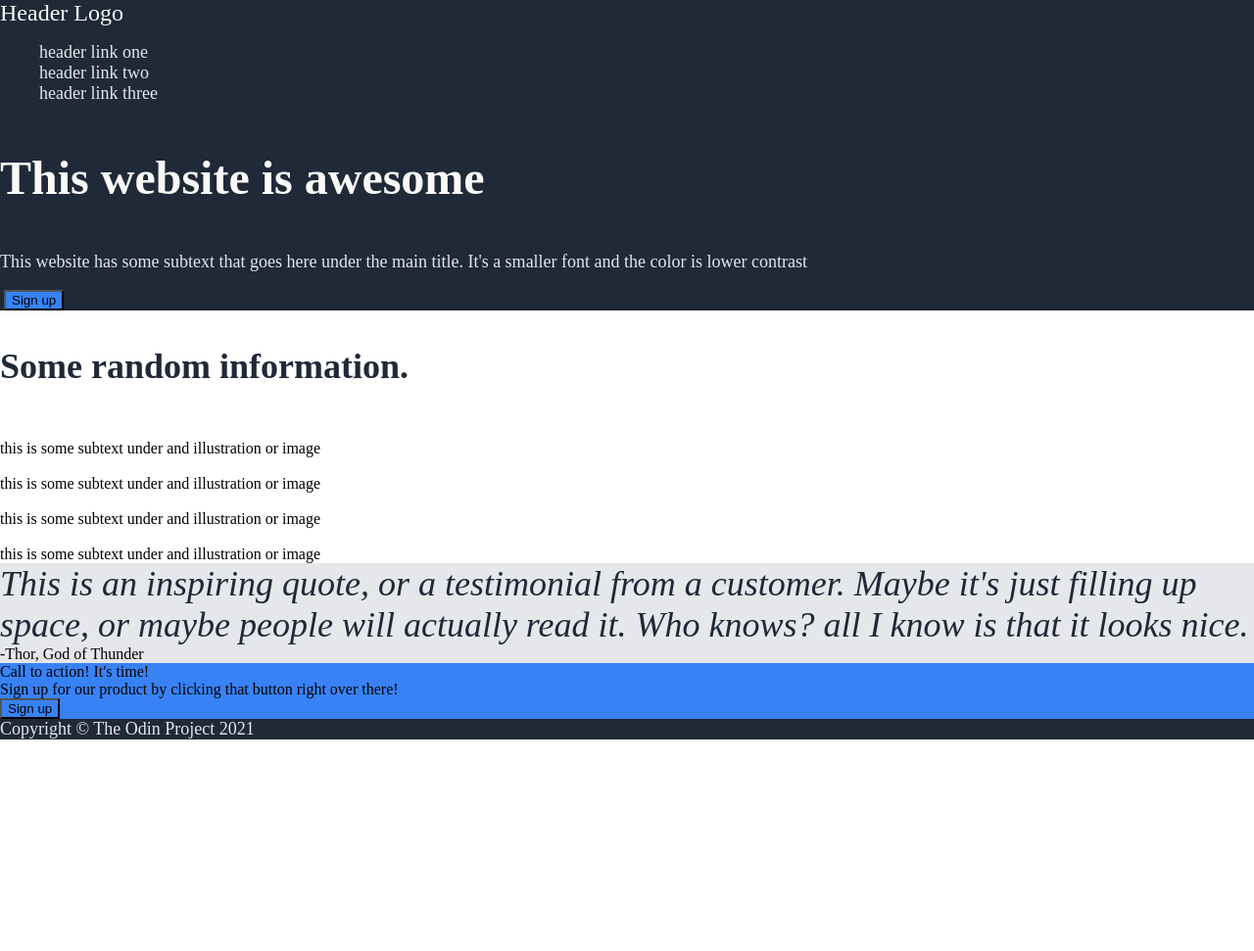
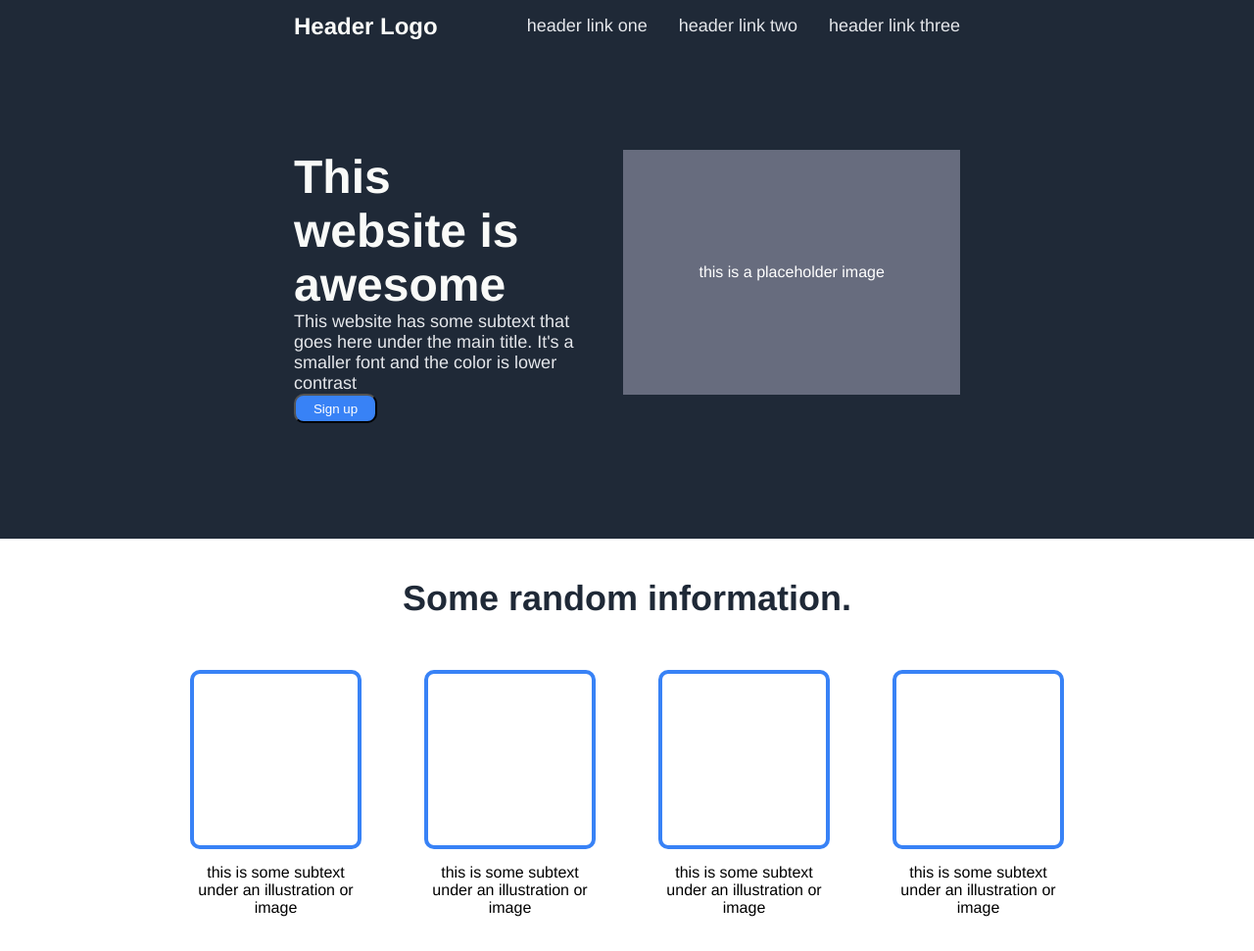
Before and after one commit to Cr8zyMonkee/landing-page, a plain HTML site: page index.html in a window 1280 px wide. Shown: the top 971 px of the page at 98% size. Before the commit the page ends 800 px from the top, so only its background shows below. Drawn offline with Linux system fonts and the light colour scheme.

Commit message:
Made final adjustments to html layout of web page in index.html. Finished styling page in style.css

```diff
--- a/index.html
+++ b/index.html
@@ -20,7 +20,7 @@
                     </ul>
                 </div>
             </div>
-
+            <div class="intro">
                 <div class="hero">
                     <div class="main-text">
                         <p>This website is awesome</p>
@@ -28,42 +28,49 @@
                     <div class="secondary-text">
                         <p>This website has some subtext that goes here under the main title. It's a smaller font and the color is lower contrast</p>
                     </div>
-                <img src="" alt="">
                     <button class="sign-up">Sign up</button>
+                </div>
+                <div class="placeholder">this is a placeholder image</div>
             </div>
         </div>
         <div class="middle-block">
+            <div class="info-block">
                 <div class="info">
                     <div class="top-text">
                         <p>Some random information.</p>
                     </div>
                     <div class="image-shelf">
                         <div class="first">
-                        <img src="" alt="">
-                        <div class="sub-text">this is some subtext under and illustration or image</div>
+                            <div class= "frame"></div>
+                            <div class="sub-text">this is some subtext under an illustration or image</div>
                         </div>
                         <div class="second">
-                        <img src="" alt="">
-                        <div class="sub-text">this is some subtext under and illustration or image</div>
+                            <div class= "frame"></div>
+                            <div class="sub-text">this is some subtext under an illustration or image</div>
                         </div>
                         <div class="third">
-                        <img src="" alt="">
-                        <div class="sub-text">this is some subtext under and illustration or image</div>
+                            <div class= "frame"></div>
+                            <div class="sub-text">this is some subtext under an illustration or image</div>
                         </div>
                         <div class="fourth">
-                        <img src="" alt="">
-                        <div class="sub-text">this is some subtext under and illustration or image</div>
+                            <div class= "frame"></div>
+                            <div class="sub-text">this is some subtext under an illustration or image</div>
                         </div>
                     </div>
                 </div>
+            </div>
+            <div class="quote-block">
                 <div class="quote">
                     <div class="quote-text">This is an inspiring quote, or a testimonial from a customer. Maybe it's just filling up space, or maybe people will actually read it. Who knows? all I know is that it looks nice.</div>
                     <div class="quote-author">-Thor, God of Thunder</div>
                 </div>
+            </div>
             <div class="call">
                 <div class="banner">
+                    <div class="content">
                         <div class="head">Call to action! It's time!</div>
                         <div class="sub">Sign up for our product by clicking that button right over there!</div>
+                    </div>
                     <button class="sign">Sign up</button>
                 </div>
             </div>
--- a/style.css
+++ b/style.css
@@ -1,58 +1,214 @@
 body {
     margin:0;
+    font-family: Helvetica, sans-serif;
+    font-weight: normal;
 }
 a, .copyright {
     text-decoration: none;
     font-size: 18px;
     color:#E5E7EB;
 }
-
+p {
+    margin:0;
+}
 ul {
     list-style: none;
+    display:flex;
+    flex-wrap: wrap;
+    gap: 32px;
+}
+.links {
+    display: flex;
+    margin-left:auto;
+    margin-right: 300px;
 }
 
+.header {
+    display:flex;
+    align-items: center;
+}
 .top-block {
+    height: 550px;
     background-color:#1f2937;
     margin:0;
 }
 .logo {
     font-size: 24px;
+    font-weight: bold;
     color: #f9faf8;
+    display:flex;
+    margin-left: 300px;
+}
+
+.hero {
+    display:flex;
+    flex-wrap: wrap;
+    width: 500px;
 }
 
 .main-text {
     font-size: 48px;
     font-weight: 800;
     color:#f9faf8;
+    margin:0;
+    padding:0;
 }
 
 .secondary-text {
     font-size:18px;
     color:#e5e7eb;
+    margin:0;
+    padding:0;
+}
+
+.sign-up {
+    border-color: none;
+    width: 85px;
+    height:30px;
+}
+
+.sign {
+    width: 115px;
+    height: 30px;
+    font-weight: bold;
 }
 
 .sign-up, .sign {
     background-color:#3882f6;
+    color: white;
+    border-radius: 10px;
+}
+
+.placeholder {
+    width: 600px;
+    height: 250px;
+    background-color: rgb(103, 108, 126);
+    color: white;
+    display: flex;
+    justify-content: center;
+    align-items: center;
+    margin-left: 50px;
+}
+
+.intro {
+    display: flex;
+    margin-left: 300px;
+    margin-right: 300px;
+    margin-top: 100px;
+}
+.info-block {
+    height: 500px;
+}
+
+.info {
+    display:flex;
+    flex-direction: column;
+    align-items: center;
+}
+
+.frame {
+    width:175px;
+    height:175px;
+    border: 4px solid #3882f6;
+    border-radius: 10px;
 }
 .top-text {
     font-size:36px;
     font-weight: 800;
     color:#1f2937;
+    margin-top: 40px;
+    margin-bottom: 20px;
+}
+
+.image-shelf {
+    display:flex;
+    justify-content: center;
+    align-items: center;
+}
+
+.first, .second, .third, .fourth {
+    display: flex;
+    flex-wrap: wrap;
+    width: 175px;
+    justify-content: center;
+    text-align: center;
+    margin:32px;
+    gap: 15px;
+}
+
+.sub-text {
+    display:flex;
+    flex-wrap: wrap;
+}
+.quote-block {
+    height: 400px;
+    background-color:#e5e7eb;
+    display: flex;
+    align-items: center;
 }
 
 .quote {
-    background-color:#e5e7eb;
+    display: flex;
+    flex-direction: column;
+    margin-left: 400px;
+    margin-right: 400px;
+    padding:0;
+    gap:16px;
 }
 .quote-text {
     font-size: 36px;
     color:#1f2937;
+    font-weight:lighter;
     font-style: italic;
+    flex-wrap: wrap;
 }
 
+.quote-author {
+    font-size: 18px;
+    font-weight: bold;
+    display: flex;
+    justify-content: flex-end;
+    margin-right: 48px;
+}
+
+.call {
+    height: 350px;
+    display: flex;
+    justify-content: center;
+    align-items: center;
+}
 .banner {
     background-color:#3882f6;
+    display: flex;
+    width:900px;
+    padding: 50px 100px;
+    border-radius: 10px;
+    align-items: center;
 }
 
+.head {
+    color:#f9faf8;
+    font-weight: bold;
+    font-size: 18px;
+}
+
+.sub {
+    color:#e5e7eb;
+    font-size: 14px;
+}
+
+.content {
+    margin-right: 325px;
+}
+
+.sign {
+    border-color: white;
+    color: white;
+}
 .footer {
+    height: 100px;
     background-color:#1f2937;
+    display:flex;
+    justify-content: center;
+    align-items: center;
 }
```
Lines whose indentation alone changed are shown as unchanged.
